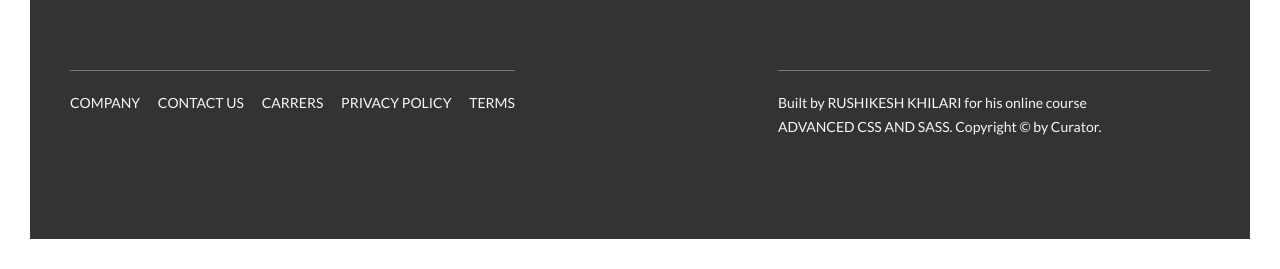
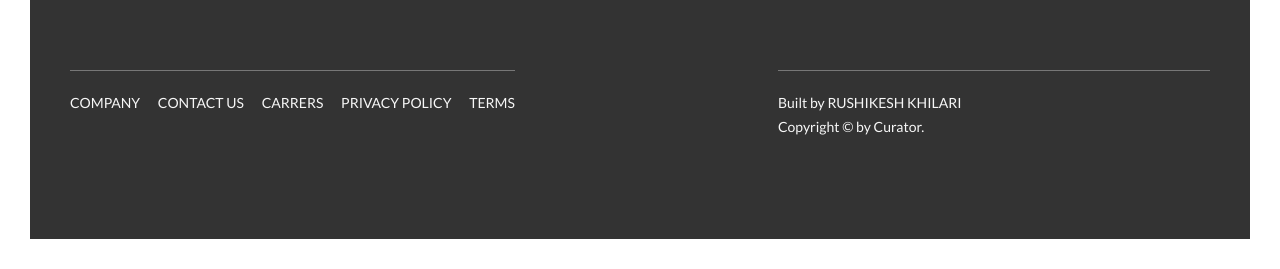
Before and after one commit to curator69/natours-frontend, a website: page index.html in a window 1280 px wide. Shown: the part 5815-6084 px from the top of the page. Drawn offline with Linux system fonts and the light colour scheme.

Commit message:
minor changes

```diff
--- a/index.html
+++ b/index.html
@@ -472,9 +472,8 @@
         </div>
         <div class="col-1-of-2">
           <p class="footer__copyright">
-            Built by <a href="#" class="footer__link">Rushikesh Khilari</a> for
-            his online course
-            <a href="#" class="footer__link">Advanced CSS and Sass</a>.
+            Built by <a href="#" class="footer__link">Rushikesh Khilari</a
+            ><br />
             Copyright &copy; by Curator.
           </p>
         </div>
```
